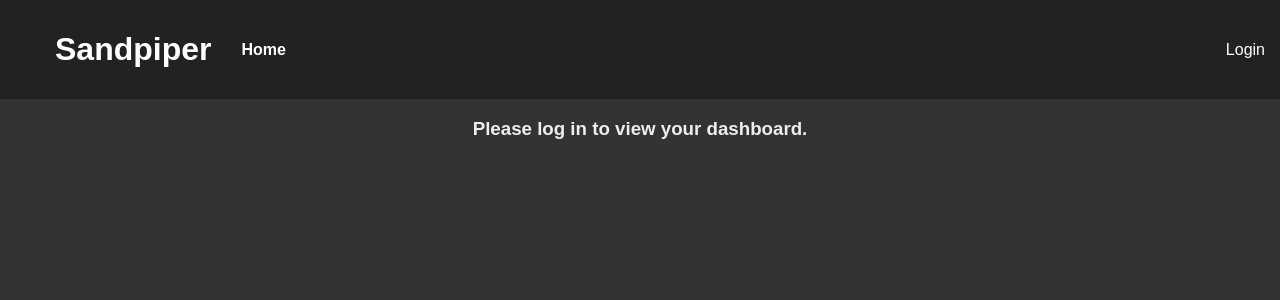
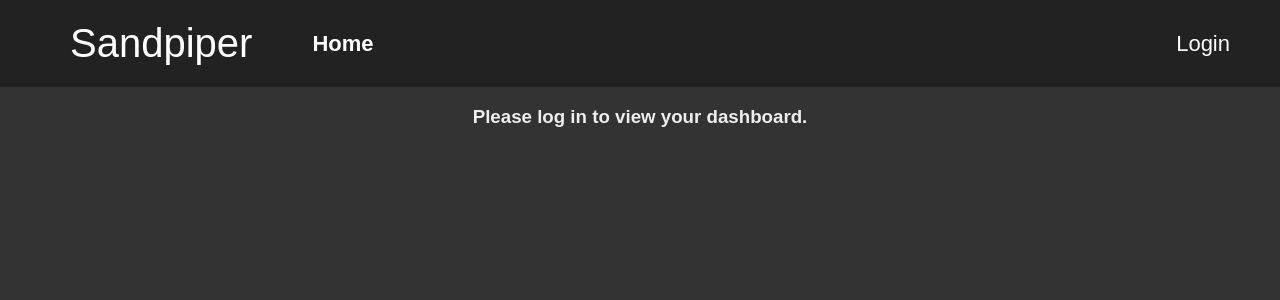
Before and after one commit to Olyve/SandPiper, a React (Create React App) app in the folder sandpiper-frontend/: page / in a window 1280 px wide. Shown: the top 300 px of the page. Built offline with nearby package versions, Linux system fonts and the light colour scheme.

Commit message:
Fixes #20 Changed header look, container tweaks

```diff
--- a/sandpiper-frontend/src/App.css
+++ b/sandpiper-frontend/src/App.css
@@ -30,6 +30,7 @@
     .profile-links {
       align-items: center;
       text-align: right;
+      margin-right: 20px;
     }
 
 .content-container {
@@ -42,5 +43,11 @@
 
 .nav-item {
   color: white;
-  margin: 15px;
+  margin: 5px 30px;
+  font-size: 22px;
 }
+
+h1.nav-item{
+  font-size: 40px;
+  font-weight: 100;
+}
--- a/sandpiper-frontend/src/App.js
+++ b/sandpiper-frontend/src/App.js
@@ -116,14 +116,14 @@ export class App extends Component {
 function loginNavLink(user_id) {
   if (user_id !== '') {
     return (
-      <NavLink exact to='/profile' activeStyle={{fontWeight: 'bold'}} className='nav-item'>
+      <NavLink exact to='/profile' activeStyle={{fontWeight: 'bolder'}} className='nav-item'>
         Profile
       </NavLink>
     );
   }
   else {
     return (
-      <NavLink exact to='/login' activeStyle={{fontWeight: 'bold'}} className='nav-item'>
+      <NavLink exact to='/login' activeStyle={{fontWeight: 'bolder'}} className='nav-item'>
         Login
       </NavLink>
     );
--- a/sandpiper-frontend/src/components/Dashboard/Playlist/Playlist.css
+++ b/sandpiper-frontend/src/components/Dashboard/Playlist/Playlist.css
@@ -21,7 +21,7 @@
 }
 
 .playlist-info{
-    margin: 5px;
+    margin: 10px;
     margin-left: 20px;
 
 }
```
